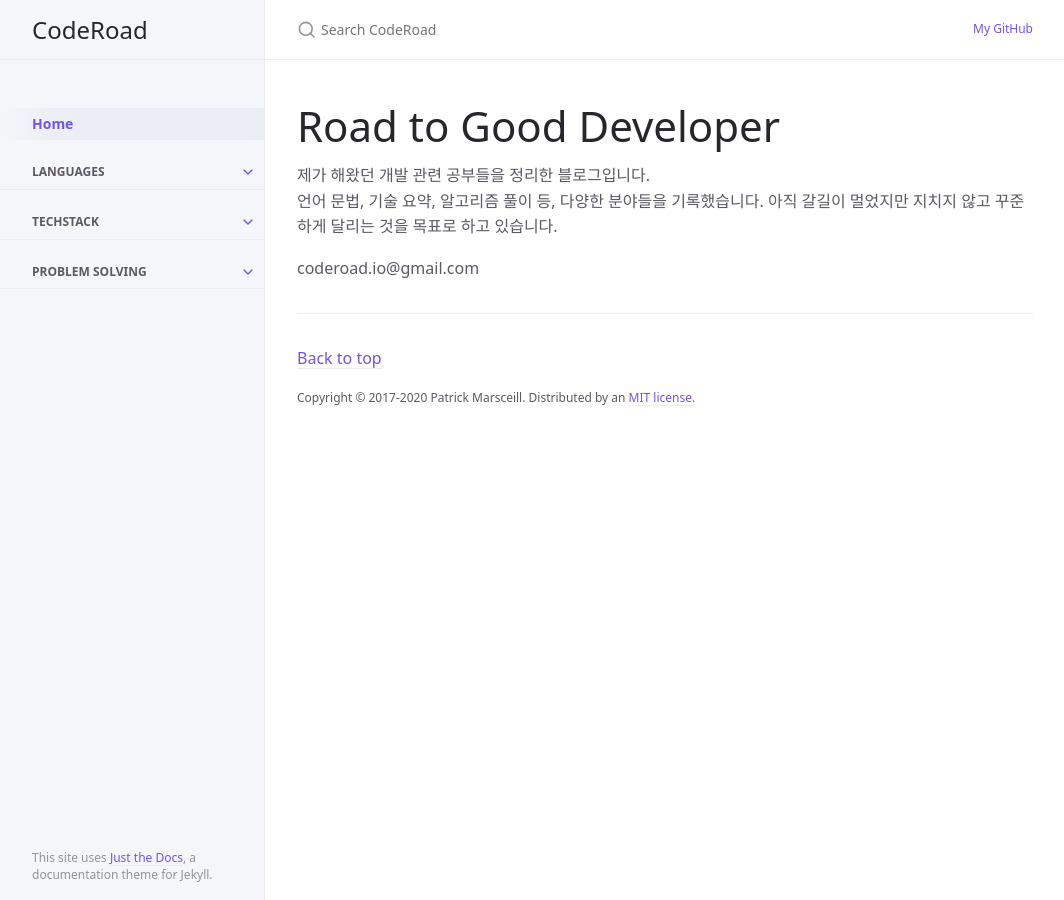
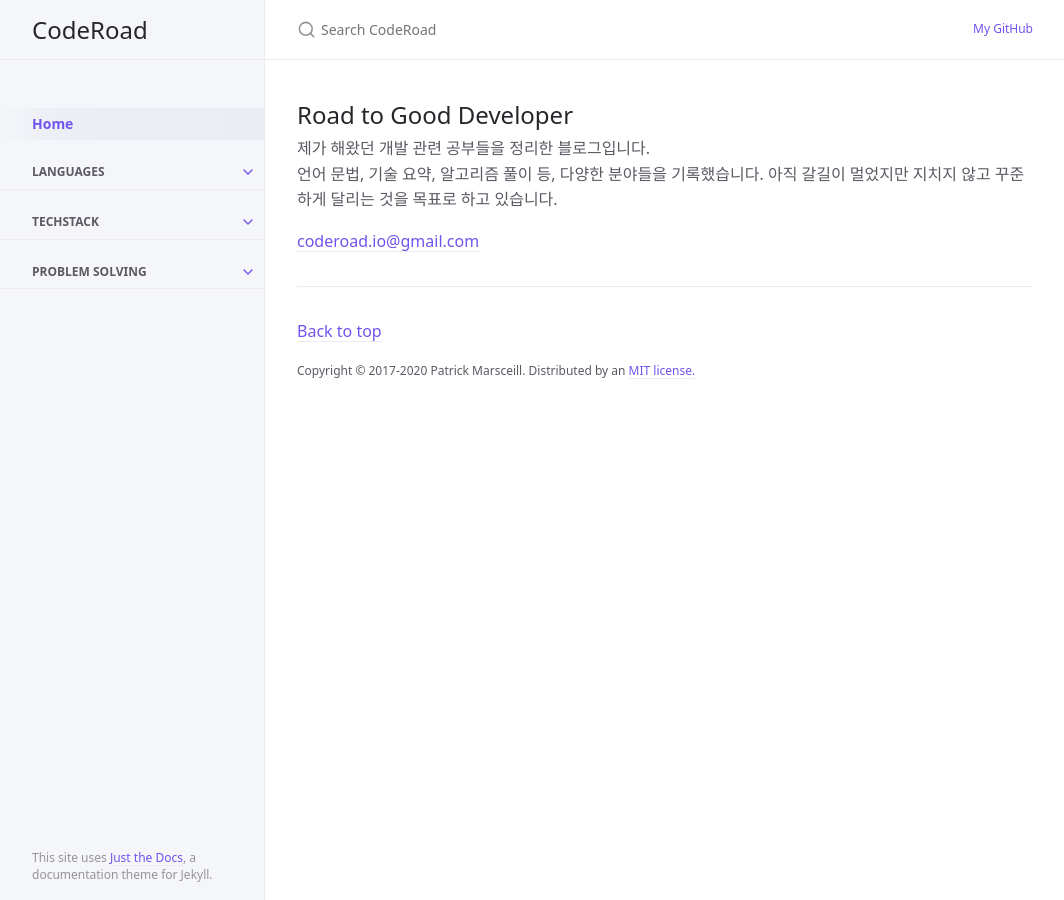
Before and after one commit to hangillee/hangillee.github.io, a Jekyll site: the page built from index.md, in a window 1280 px wide. Shown: the whole page, without its empty margins (107-1171 px from the left). Built offline with Jekyll 4.4.1, drawn with Linux system fonts in a browser that asks for light colours.

Commit message:
CHORE Edit email hyperlink of index page

```diff
--- a/index.md
+++ b/index.md
@@ -6,11 +6,10 @@ description: "Just the Docs is a responsive Jekyll theme with built-in search th
 permalink: /
 ---
 
-# Road to Good Developer
-{: .fs-9 }
+## Road to Good Developer
 
 제가 해왔던 개발 관련 공부들을 정리한 블로그입니다.
 언어 문법, 기술 요약, 알고리즘 풀이 등, 다양한 분야들을 기록했습니다.
 아직 갈길이 멀었지만 지치지 않고 꾸준하게 달리는 것을 목표로 하고 있습니다.
 
-coderoad.io@gmail.com
+<coderoad.io@gmail.com>
```
